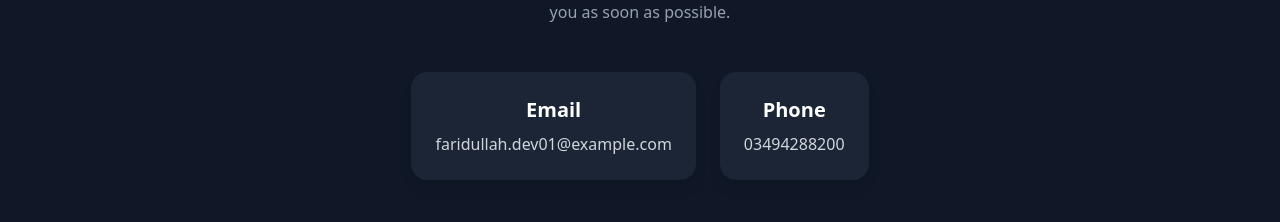
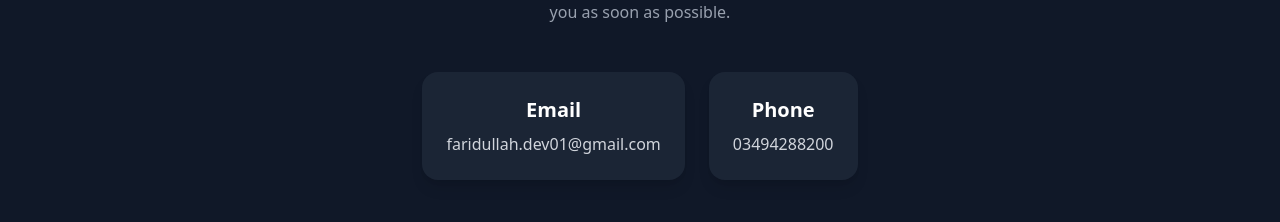
Before and after one commit to FaridCraft/protfolio, a Next.js app: page / in a window 1280 px wide. Shown: the part 3560-3782 px from the top of the page. Built offline with nearby package versions, Linux system fonts and the light colour scheme.

Commit message:
Update page.js

```diff
--- a/src/app/page.js
+++ b/src/app/page.js
@@ -541,7 +541,7 @@
           >
             <div className="bg-gray-800/80 p-6 rounded-2xl shadow-lg text-center hover:scale-105 transition-transform duration-300">
               <h3 className="font-semibold text-xl mb-2">Email</h3>
-              <p className="text-gray-300">faridullah.dev01@example.com</p>
+              <p className="text-gray-300">faridullah.dev01@gmail.com</p>
             </div>
             <div className="bg-gray-800/80 p-6 rounded-2xl shadow-lg text-center hover:scale-105 transition-transform duration-300">
               <h3 className="font-semibold text-xl mb-2">Phone</h3>
```
